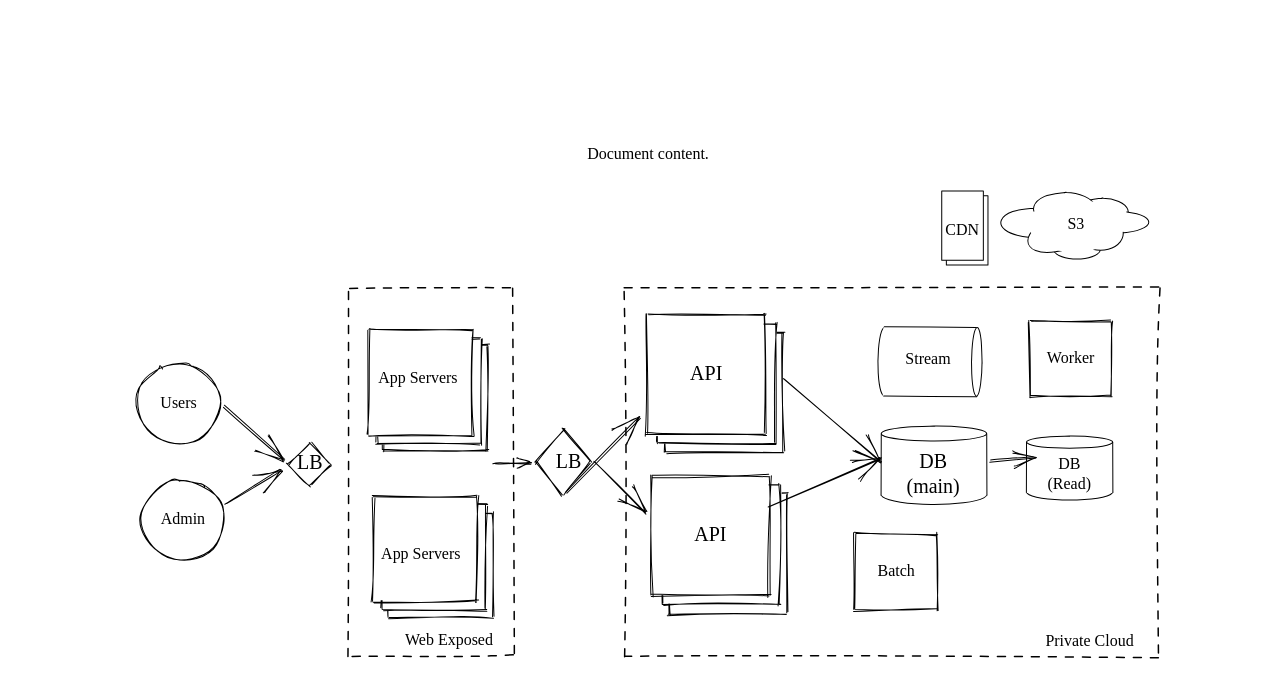
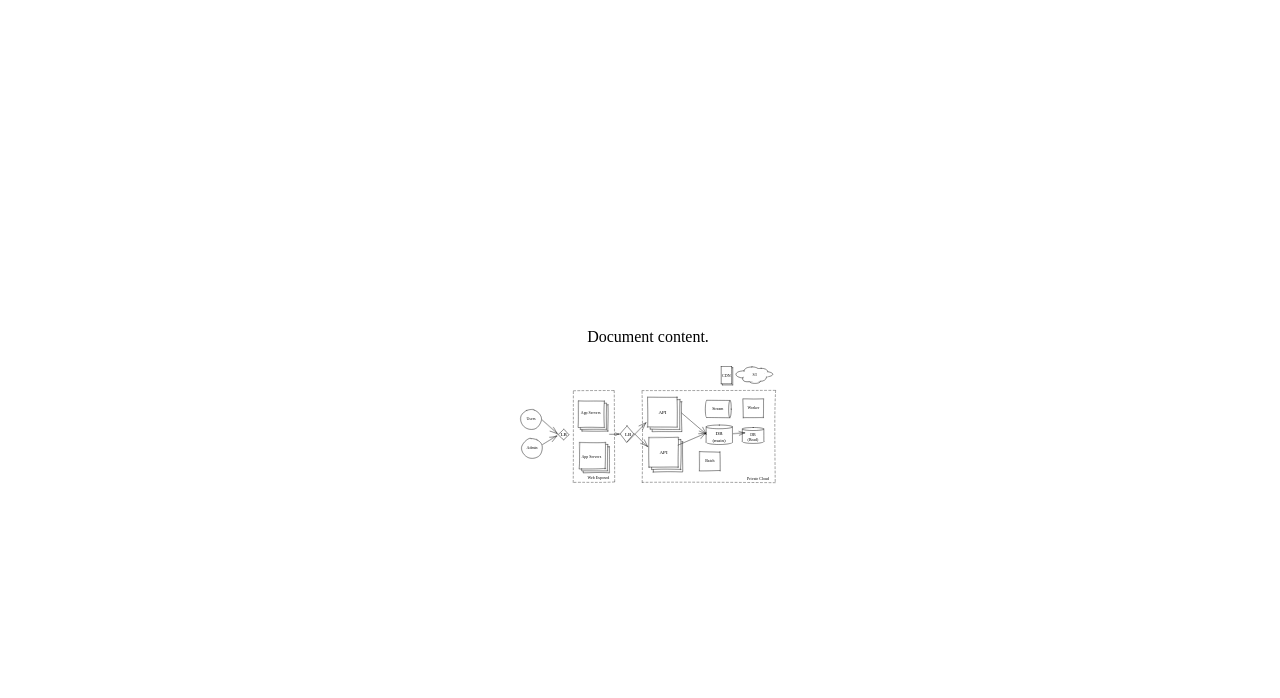
Before and after one commit to noughtme/test-repo, a plain HTML site: page index.html in a window 1280 px wide. Drawn offline with Linux system fonts and the light colour scheme.

Commit message:
Update index.html

```diff
--- a/index.html
+++ b/index.html
@@ -17,7 +17,7 @@
     <div>Document content.</div>
     <br />
     <div>
-      <img src="demo.svg" />
+      <img width="260px" height="121px" src="demo.svg" />
     </div>
   </body>
 </html>
```
